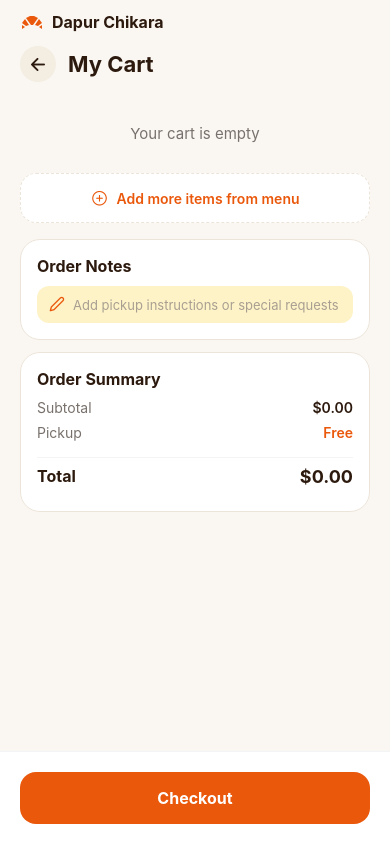
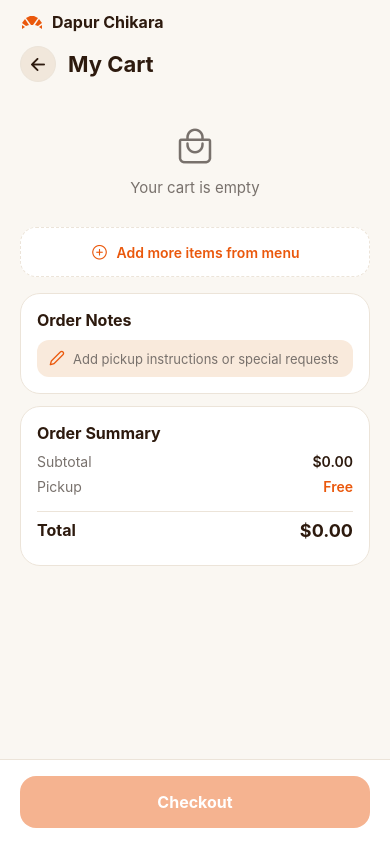
Before and after one commit to iindrisw/Project_Pemograman_Mobile_Kelompok5, a React Native app in the folder kelompok_5ci/: screen /Cart in a window 390 px wide. Built offline with nearby package versions, Linux system fonts and the light colour scheme.

Commit message:
update cart

```diff
--- a/kelompok_5ci/src/screens/CartScreen.js
+++ b/kelompok_5ci/src/screens/CartScreen.js
@@ -1,4 +1,4 @@
-import React, { useState } from 'react';
+import React, { useMemo, useState } from 'react';
 import {
   StyleSheet,
   Text,
@@ -8,20 +8,26 @@ import {
   Image,
   TextInput,
 } from 'react-native';
-import { SafeAreaView } from 'react-native-safe-area-context';
+import { SafeAreaView, useSafeAreaInsets } from 'react-native-safe-area-context';
 import { Ionicons, Feather, MaterialCommunityIcons } from '@expo/vector-icons';
 import { useCart } from '../context/CartContext';
+import { useTheme } from '../theme/ThemeContext';
 
 export default function CartScreen({ navigation }) {
+  const { theme } = useTheme();
+  const styles = useMemo(() => createStyles(theme), [theme]);
+  const insets = useSafeAreaInsets();
+
   // Mengambil data dan fungsi langsung dari CartContext
   const { cartItems, increaseQty, decreaseQty, subtotal } = useCart();
   const [orderNotes, setOrderNotes] = useState('');
+  const isEmpty = cartItems.length === 0;
 
   return (
-    <SafeAreaView style={styles.container}>
+    <SafeAreaView style={styles.container} edges={['top']}>
       {/* Top Header Brand */}
       <View style={styles.brandHeader}>
-        <MaterialCommunityIcons name="food-croissant" size={24} color="#ea580c" />
+        <MaterialCommunityIcons name="food-croissant" size={24} color={theme.primary} />
         <Text style={styles.brandTitle}>Dapur Chikara</Text>
       </View>
 
@@ -30,15 +36,21 @@ export default function CartScreen({ navigation }) {
         <TouchableOpacity
           style={styles.backButton}
           onPress={() => navigation.goBack()}
+          accessibilityRole="button"
+          accessibilityLabel="Go back"
         >
-          <Ionicons name="arrow-back" size={20} color="#2d1a0e" />
+          <Ionicons name="arrow-back" size={20} color={theme.text} />
         </TouchableOpacity>
         <Text style={styles.headerTitle}>My Cart</Text>
       </View>
 
-      <ScrollView showsVerticalScrollIndicator={false} contentContainerStyle={styles.scrollContent}>
+      <ScrollView
+        showsVerticalScrollIndicator={false}
+        contentContainerStyle={[styles.scrollContent, { paddingBottom: 100 + insets.bottom }]}
+        keyboardShouldPersistTaps="handled"
+      >
         {/* List Cart Items */}
-        {cartItems.length > 0 ? (
+        {!isEmpty ? (
           cartItems.map((item) => (
             <View key={item.id} style={styles.cartCard}>
               <Image source={{ uri: item.image }} style={styles.itemImage} resizeMode="cover" />
@@ -66,16 +78,14 @@ export default function CartScreen({ navigation }) {
           ))
         ) : (
           <View style={styles.emptyContainer}>
+            <Ionicons name="bag-handle-outline" size={40} color={theme.textMuted} />
             <Text style={styles.emptyText}>Your cart is empty</Text>
           </View>
         )}
 
         {/* Tombol Pintasan Tambah Menu Lain */}
-        <TouchableOpacity
-          style={styles.addMoreButton}
-          onPress={() => navigation.goBack()}
-        >
-          <Ionicons name="add-circle-outline" size={18} color="#ea580c" />
+        <TouchableOpacity style={styles.addMoreButton} onPress={() => navigation.goBack()}>
+          <Ionicons name="add-circle-outline" size={18} color={theme.primary} />
           <Text style={styles.addMoreText}>Add more items from menu</Text>
         </TouchableOpacity>
 
@@ -83,11 +93,12 @@ export default function CartScreen({ navigation }) {
         <View style={styles.sectionCard}>
           <Text style={styles.sectionLabel}>Order Notes</Text>
           <View style={styles.noteInputBox}>
-            <Feather name="edit-2" size={16} color="#ea580c" style={{ marginRight: 8 }} />
+            <Feather name="edit-2" size={16} color={theme.primary} style={{ marginRight: 8 }} />
             <TextInput
               style={styles.textInput}
               placeholder="Add pickup instructions or special requests"
-              placeholderTextColor="#a89f91"
+              placeholderTextColor={theme.textMuted}
+              selectionColor={theme.primary}
               value={orderNotes}
               onChangeText={setOrderNotes}
             />
@@ -118,13 +129,16 @@ export default function CartScreen({ navigation }) {
       </ScrollView>
 
       {/* Checkout Button Footer */}
-      <View style={styles.footer}>
+      <View style={[styles.footer, { paddingBottom: Math.max(insets.bottom, 16) }]}>
         <TouchableOpacity
-          style={styles.checkoutButton}
+          style={[styles.checkoutButton, isEmpty && styles.checkoutButtonDisabled]}
+          disabled={isEmpty}
           onPress={() =>
             navigation.navigate('CheckoutSuccess', { totalAmount: `$${subtotal.toFixed(2)}` })
           }
           activeOpacity={0.85}
+          accessibilityRole="button"
+          accessibilityState={{ disabled: isEmpty }}
         >
           <Text style={styles.checkoutButtonText}>Checkout</Text>
         </TouchableOpacity>
@@ -133,40 +147,113 @@ export default function CartScreen({ navigation }) {
   );
 }
 
-const styles = StyleSheet.create({
-  container: { flex: 1, backgroundColor: '#FAF7F2' },
+// Style dibuat dari fungsi supaya ikut berubah saat theme berganti (light/dark).
+const createStyles = (t) =>
+  StyleSheet.create({
+    container: { flex: 1, backgroundColor: t.background },
     brandHeader: { flexDirection: 'row', alignItems: 'center', paddingHorizontal: 20, paddingTop: 10, gap: 8 },
-  brandTitle: { fontSize: 16, fontWeight: 'bold', color: '#2d1a0e' },
+    brandTitle: { fontSize: 16, fontWeight: 'bold', color: t.text },
     header: { flexDirection: 'row', alignItems: 'center', paddingHorizontal: 20, paddingVertical: 12, gap: 12 },
-  backButton: { width: 36, height: 36, borderRadius: 18, backgroundColor: '#f3ede2', justifyContent: 'center', alignItems: 'center' },
-  headerTitle: { fontSize: 22, fontWeight: 'bold', color: '#2d1a0e' },
-  scrollContent: { paddingHorizontal: 20, paddingBottom: 100 },
-  cartCard: { flexDirection: 'row', backgroundColor: '#ffffff', borderRadius: 20, padding: 12, alignItems: 'center', marginBottom: 12, borderWidth: 1, borderColor: '#ece4d9' },
-  emptyContainer: { paddingVertical: 30, alignItems: 'center' },
-  emptyText: { color: '#78716c', fontSize: 15 },
-  itemImage: { width: 60, height: 60, borderRadius: 12 },
+    backButton: {
+      width: 36,
+      height: 36,
+      borderRadius: 18,
+      backgroundColor: t.card,
+      borderWidth: 1,
+      borderColor: t.border,
+      justifyContent: 'center',
+      alignItems: 'center',
+    },
+    headerTitle: { fontSize: 22, fontWeight: 'bold', color: t.text },
+    scrollContent: { paddingHorizontal: 20 },
+
+    cartCard: {
+      flexDirection: 'row',
+      backgroundColor: t.surface,
+      borderRadius: 20,
+      padding: 12,
+      alignItems: 'center',
+      marginBottom: 12,
+      borderWidth: 1,
+      borderColor: t.border,
+    },
+    emptyContainer: { paddingVertical: 30, alignItems: 'center', gap: 10 },
+    emptyText: { color: t.textMuted, fontSize: 15 },
+    itemImage: { width: 60, height: 60, borderRadius: 12, backgroundColor: t.border },
     itemDetails: { flex: 1, marginLeft: 12 },
-  itemName: { fontSize: 14, fontWeight: 'bold', color: '#2d1a0e', marginBottom: 2 },
-  itemUnitPrice: { fontSize: 12, color: '#78716c', marginBottom: 8 },
-  qtyContainer: { flexDirection: 'row', alignItems: 'center', backgroundColor: '#f9f6f0', borderRadius: 8, borderWidth: 1, borderColor: '#ece4d9', alignSelf: 'flex-start', paddingHorizontal: 6, paddingVertical: 2 },
+    itemName: { fontSize: 14, fontWeight: 'bold', color: t.text, marginBottom: 2 },
+    itemUnitPrice: { fontSize: 12, color: t.textMuted, marginBottom: 8 },
+    qtyContainer: {
+      flexDirection: 'row',
+      alignItems: 'center',
+      backgroundColor: t.card,
+      borderRadius: 8,
+      borderWidth: 1,
+      borderColor: t.border,
+      alignSelf: 'flex-start',
+      paddingHorizontal: 6,
+      paddingVertical: 2,
+    },
     qtyBtn: { paddingHorizontal: 6 },
-  qtySign: { fontSize: 14, fontWeight: 'bold', color: '#ea580c' },
-  qtyText: { fontSize: 13, fontWeight: 'bold', color: '#2d1a0e', paddingHorizontal: 8 },
-  itemTotalPrice: { fontSize: 15, fontWeight: 'bold', color: '#2d1a0e' },
-  addMoreButton: { flexDirection: 'row', alignItems: 'center', justifyContent: 'center', backgroundColor: '#ffffff', borderRadius: 16, padding: 14, marginBottom: 12, borderWidth: 1, borderColor: '#ece4d9', borderStyle: 'dashed', gap: 8 },
-  addMoreText: { fontSize: 14, fontWeight: '600', color: '#ea580c' },
-  sectionCard: { backgroundColor: '#ffffff', borderRadius: 20, padding: 16, marginTop: 4, marginBottom: 8, borderWidth: 1, borderColor: '#ece4d9' },
-  sectionLabel: { fontSize: 16, fontWeight: 'bold', color: '#2d1a0e', marginBottom: 10 },
-  noteInputBox: { flexDirection: 'row', alignItems: 'center', backgroundColor: '#fef3c7', borderRadius: 12, paddingHorizontal: 12, paddingVertical: 10 },
-  textInput: { flex: 1, fontSize: 13, color: '#2d1a0e' },
+    qtySign: { fontSize: 14, fontWeight: 'bold', color: t.primary },
+    qtyText: { fontSize: 13, fontWeight: 'bold', color: t.text, paddingHorizontal: 8 },
+    itemTotalPrice: { fontSize: 15, fontWeight: 'bold', color: t.text },
+
+    addMoreButton: {
+      flexDirection: 'row',
+      alignItems: 'center',
+      justifyContent: 'center',
+      backgroundColor: t.surface,
+      borderRadius: 16,
+      padding: 14,
+      marginBottom: 12,
+      borderWidth: 1,
+      borderColor: t.border,
+      borderStyle: 'dashed',
+      gap: 8,
+    },
+    addMoreText: { fontSize: 14, fontWeight: '600', color: t.primary },
+
+    sectionCard: {
+      backgroundColor: t.surface,
+      borderRadius: 20,
+      padding: 16,
+      marginTop: 4,
+      marginBottom: 8,
+      borderWidth: 1,
+      borderColor: t.border,
+    },
+    sectionLabel: { fontSize: 16, fontWeight: 'bold', color: t.text, marginBottom: 10 },
+    noteInputBox: {
+      flexDirection: 'row',
+      alignItems: 'center',
+      backgroundColor: t.badgeBg,
+      borderRadius: 12,
+      paddingHorizontal: 12,
+      paddingVertical: 10,
+    },
+    textInput: { flex: 1, fontSize: 13, color: t.text },
+
     summaryRow: { flexDirection: 'row', justifyContent: 'space-between', marginBottom: 8 },
-  summaryTextLabel: { fontSize: 14, color: '#78716c' },
-  summaryTextValue: { fontSize: 14, fontWeight: '600', color: '#2d1a0e' },
-  summaryFreeText: { fontSize: 14, fontWeight: '600', color: '#ea580c' },
-  divider: { height: 1, backgroundColor: '#f3f4f6', marginVertical: 8 },
-  totalTextLabel: { fontSize: 16, fontWeight: 'bold', color: '#2d1a0e' },
-  totalTextValue: { fontSize: 18, fontWeight: 'bold', color: '#2d1a0e' },
-  footer: { position: 'absolute', bottom: 0, left: 0, right: 0, backgroundColor: '#ffffff', padding: 20, borderTopWidth: 1, borderTopColor: '#f3f4f6' },
-  checkoutButton: { backgroundColor: '#ea580c', borderRadius: 16, paddingVertical: 16, alignItems: 'center' },
-  checkoutButtonText: { color: '#ffffff', fontSize: 16, fontWeight: 'bold' },
+    summaryTextLabel: { fontSize: 14, color: t.textMuted },
+    summaryTextValue: { fontSize: 14, fontWeight: '600', color: t.text },
+    summaryFreeText: { fontSize: 14, fontWeight: '600', color: t.primary },
+    divider: { height: StyleSheet.hairlineWidth, backgroundColor: t.border, marginVertical: 8 },
+    totalTextLabel: { fontSize: 16, fontWeight: 'bold', color: t.text },
+    totalTextValue: { fontSize: 18, fontWeight: 'bold', color: t.text },
+
+    footer: {
+      position: 'absolute',
+      bottom: 0,
+      left: 0,
+      right: 0,
+      backgroundColor: t.surface,
+      paddingHorizontal: 20,
+      paddingTop: 16,
+      borderTopWidth: 1,
+      borderTopColor: t.border,
+    },
+    checkoutButton: { backgroundColor: t.primary, borderRadius: 16, paddingVertical: 16, alignItems: 'center' },
+    checkoutButtonDisabled: { opacity: 0.45 },
+    checkoutButtonText: { color: t.onPrimary, fontSize: 16, fontWeight: 'bold' },
   });
```
Also changed, not shown: kelompok_5ci/src/screens/MenuScreen.js (+38 -21 lines). Lines whose indentation alone changed are shown as unchanged.
